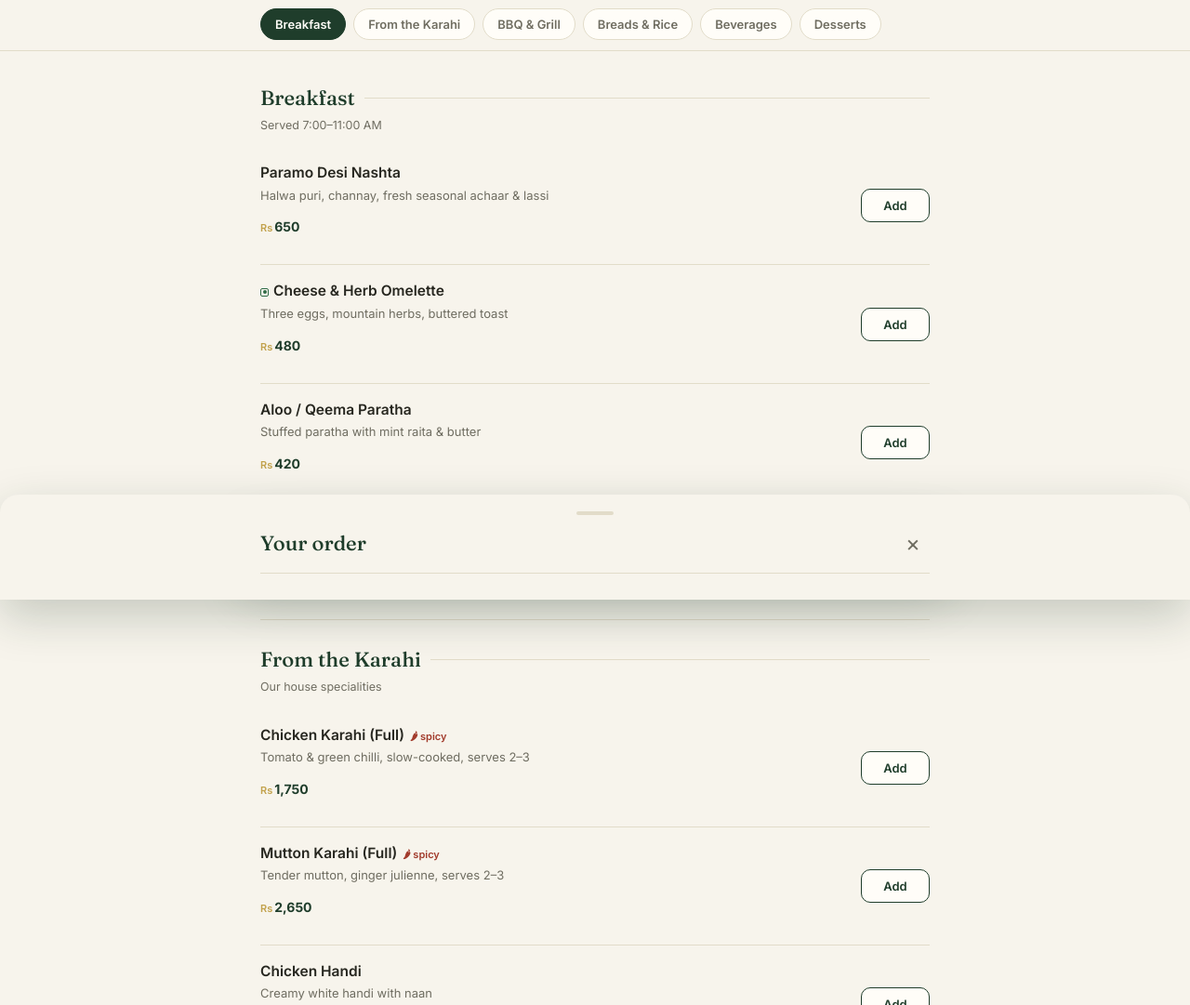
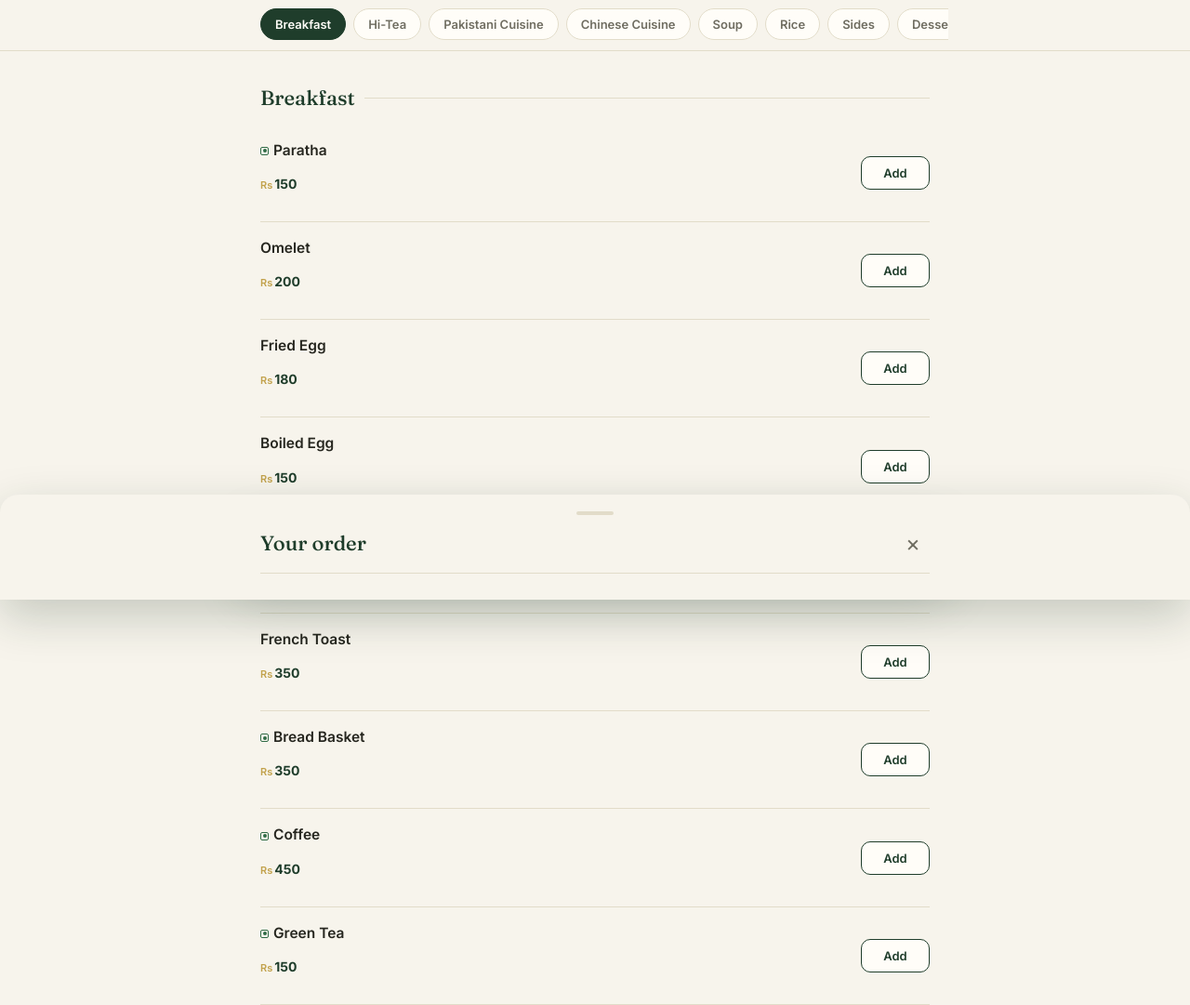
Before and after one commit to shayanabbassi/-QR-restaurent-menu-, a plain HTML site: page index.html in a window 1280 px wide. Shown: the part 268-1349 px from the top of the page at 93% size. Drawn offline with Linux system fonts and the light colour scheme.

Commit message:
Update menu items and categories in index.html

```diff
--- a/index.html
+++ b/index.html
@@ -374,38 +374,75 @@ const CONFIG = {
   // ---- THE MENU ----
   // veg:true shows a green dot · spicy:true shows a chilli mark
   menu: [
-    { cat:"Breakfast", note:"Served 7:00–11:00 AM", items:[
-      { name:"Paramo Desi Nashta", desc:"Halwa puri, channay, fresh seasonal achaar & lassi", price:650 },
-      { name:"Cheese & Herb Omelette", desc:"Three eggs, mountain herbs, buttered toast", price:480, veg:true },
-      { name:"Aloo / Qeema Paratha", desc:"Stuffed paratha with mint raita & butter", price:420 },
-      { name:"Honey Pancake Stack", desc:"Buttermilk pancakes, local honey, banana", price:520, veg:true },
+    { cat:"Breakfast", note:"", items:[
+      { name:"Paratha", price:150, veg:true },
+      { name:"Omelet", price:200 },
+      { name:"Fried Egg", price:180 },
+      { name:"Boiled Egg", price:150 },
+      { name:"Cheese Omelet", price:350 },
+      { name:"French Toast", price:350 },
+      { name:"Bread Basket", price:350, veg:true },
+      { name:"Coffee", price:450, veg:true },
+      { name:"Green Tea", price:150, veg:true },
+      { name:"Mix Tea", price:250, veg:true },
+      { name:"Aloo Ki Bhujia", price:1000, veg:true },
+      { name:"Chana", price:1200, veg:true },
     ]},
-    { cat:"From the Karahi", note:"Our house specialities", items:[
-      { name:"Chicken Karahi (Full)", desc:"Tomato & green chilli, slow-cooked, serves 2–3", price:1750, spicy:true },
-      { name:"Mutton Karahi (Full)", desc:"Tender mutton, ginger julienne, serves 2–3", price:2650, spicy:true },
-      { name:"Chicken Handi", desc:"Creamy white handi with naan", price:1450 },
-      { name:"Daal Makhani", desc:"Black lentils simmered overnight with butter", price:780, veg:true },
+    { cat:"Hi-Tea", note:"", items:[
+      { name:"Chicken Sandwich", price:500 },
+      { name:"Club Sandwich", price:850 },
+      { name:"Chicken Burger", price:480 },
+      { name:"Chicken Cheese Burger", price:600 },
+      { name:"Egg Sandwich", price:480 },
+      { name:"Nuggets (6 Pieces)", price:600 },
+      { name:"Fries", price:450, veg:true },
+      { name:"Pakora", price:800, veg:true },
     ]},
-    { cat:"BBQ & Grill", note:"", items:[
-      { name:"Chicken Malai Boti (6 pcs)", desc:"Char-grilled, creamy marinade", price:980 },
-      { name:"Seekh Kebab (4 pcs)", desc:"Hand-minced beef, fresh coriander", price:720, spicy:true },
-      { name:"Grilled Trout", desc:"Whole river trout, lemon butter, fresh from the hills", price:1650 },
+    { cat:"Pakistani Cuisine", note:"", items:[
+      { name:"Chicken Karahi", price:2800, spicy:true },
+      { name:"Chicken White Qorma", price:2800 },
+      { name:"Chicken Ginger", price:2500 },
+      { name:"Chicken Handi", price:2500 },
+      { name:"Chicken Jalfrezi", price:2600, spicy:true },
+      { name:"Chicken White Handi", price:2600 },
+      { name:"Daal Mash", price:800, veg:true },
+      { name:"Mix Vegetable", price:750, veg:true },
+      { name:"Chapati", price:50, veg:true },
     ]},
-    { cat:"Breads & Rice", note:"", items:[
-      { name:"Garlic Naan", desc:"Tandoor-fresh", price:120, veg:true },
-      { name:"Roghni Naan", desc:"Sesame topped", price:150, veg:true },
-      { name:"Kashmiri Pulao", desc:"Saffron rice, dry fruit & nuts", price:560, veg:true },
+    { cat:"Chinese Cuisine", note:"", items:[
+      { name:"Chicken Manchurian", price:2600 },
+      { name:"Chicken Shashlik", price:2600 },
+      { name:"Almond Chicken", price:2800 },
+      { name:"Black Pepper Chicken", price:2200 },
+      { name:"Chicken Spaghetti", price:1800 },
+      { name:"Chicken Pasta", price:1500 },
+    ]},
+    { cat:"Soup", note:"", items:[
+      { name:"Hot & Sour Soup", price:2200 },
+      { name:"Corn Soup", price:1800 },
+      { name:"Paramo Special Soup", price:2500 },
+    ]},
+    { cat:"Rice", note:"", items:[
+      { name:"Chicken Fried Rice", price:850 },
+      { name:"Egg Fried Rice", price:750 },
+      { name:"Masala Rice", price:750, veg:true },
+      { name:"Chicken Biryani", price:2700 },
+      { name:"Chicken Pulao", price:2400 },
+      { name:"Vegetable Rice", price:800, veg:true },
+    ]},
+    { cat:"Sides", note:"", items:[
+      { name:"Green Salad", price:500, veg:true },
+      { name:"Special Zeera Raita", price:500, veg:true },
+      { name:"Special Mint Sauce", price:500, veg:true },
+    ]},
+    { cat:"Desserts", note:"", items:[
+      { name:"Kheer Mix Family Bowl", price:3000, veg:true },
+      { name:"Custard", price:2000, veg:true },
+      { name:"Fruit Trifle", price:3000, veg:true },
     ]},
     { cat:"Beverages", note:"", items:[
-      { name:"Kashmiri Chai", desc:"Pink salt tea, crushed pistachio", price:280, veg:true },
-      { name:"Masala Doodh Patti", desc:"Strong milk tea, served in a pot", price:220, veg:true },
-      { name:"Fresh Lime & Mint", desc:"Iced, lightly sweetened", price:260, veg:true },
-      { name:"Mineral Water (1.5L)", desc:"", price:120, veg:true },
-    ]},
-    { cat:"Desserts", note:"", items:[
-      { name:"Warm Gajar Halwa", desc:"Carrot halwa, khoya, almonds", price:380, veg:true },
-      { name:"Shahi Tukray", desc:"Saffron bread pudding", price:340, veg:true },
-      { name:"Vanilla Kulfi", desc:"Traditional frozen dessert", price:240, veg:true },
+      { name:"Cold Drink", price:380, veg:true },
+      { name:"Mineral Water", price:220, veg:true },
     ]},
   ]
 };
@@ -626,6 +663,7 @@ const CONFIG = {
       if(LIVE){
         await fetch(CONFIG.endpoint,{
           method:"POST",
+          mode:"no-cors",
           // text/plain keeps it a "simple" request → no CORS preflight with Apps Script
           headers:{"Content-Type":"text/plain;charset=utf-8"},
           body: JSON.stringify(payload)
```
